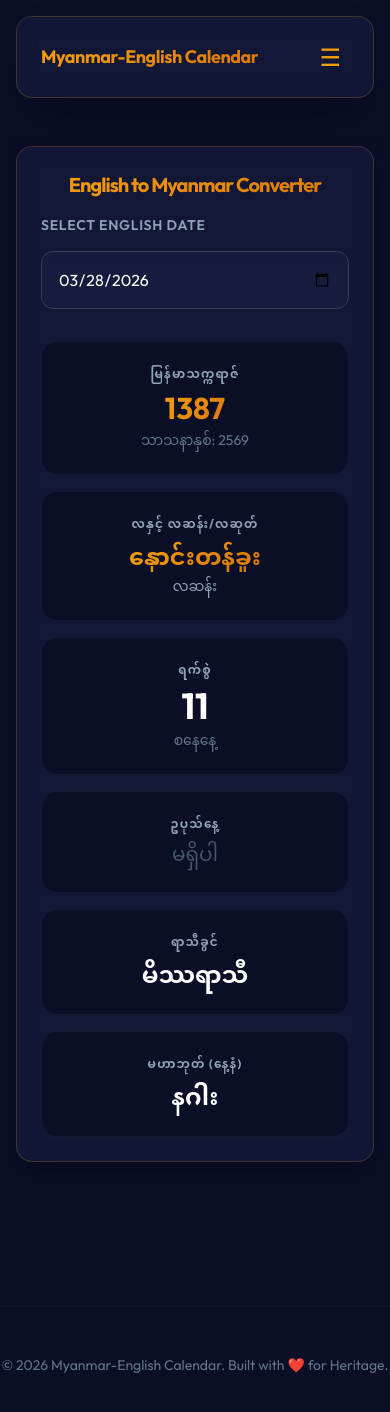
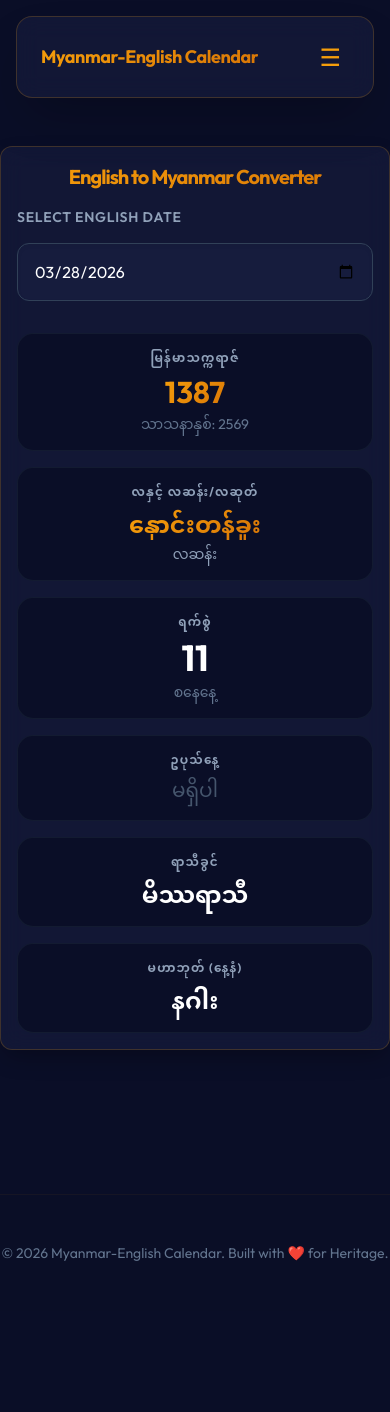
Before and after one commit to thawzinaung-2002/mm-eng-calendar, an Angular app: page /eng-to-myanmar in a window 390 px wide. Shown: the top 1412 px of the page. After the commit the page ends 1311 px from the top, so only its background shows below. Built offline with nearby package versions, Linux system fonts and the light colour scheme.

Commit message:
Full width of query and result section in normal calendar section

```diff
--- a/src/app/components/eng-to-mm/eng-to-mm.html
+++ b/src/app/components/eng-to-mm/eng-to-mm.html
@@ -1,4 +1,4 @@
-<div class="container mx-auto p-4 max-w-2xl">
+<div class="container mx-auto px-2 sm:px-4 py-4 max-w-2xl">
   <div class="card mb-8">
     <h1 class="text-xl sm:text-2xl md:text-3xl font-bold gold-text mb-4 md:mb-6 tracking-tighter sm:tracking-normal truncate text-center md:text-left">English to Myanmar Converter</h1>
 
@@ -13,25 +13,25 @@
     @if (mmDate()) {
       <div class="flex flex-col gap-6 animate-in fade-in slide-in-from-bottom-4 duration-500">
         <div class="grid grid-cols-1 md:grid-cols-2 gap-4">
-          <div class="bg-navy rounded-2xl p-6 border border-slate-800/50 flex flex-col items-center justify-center text-center">
+          <div class="bg-navy rounded-2xl p-4 md:p-6 border border-slate-800/50 flex flex-col items-center justify-center text-center">
             <span class="text-slate-400 text-xs uppercase tracking-widest mb-2 font-bold">မြန်မာသက္ကရာဇ်</span>
             <span class="text-3xl font-bold gold-text">{{ mmDate().my }}</span>
             <span class="text-sm text-slate-500 mt-1">သာသနာနှစ်: {{ mmDate().my + 1182 }}</span>
           </div>
 
-          <div class="bg-navy rounded-2xl p-6 border border-slate-800/50 flex flex-col items-center justify-center text-center">
+          <div class="bg-navy rounded-2xl p-4 md:p-6 border border-slate-800/50 flex flex-col items-center justify-center text-center">
             <span class="text-slate-400 text-xs uppercase tracking-widest mb-2 font-bold">လနှင့် လဆန်း/လဆုတ်</span>
             <span class="text-2xl font-bold gold-text font-myanmar">{{ mmDate().mm_name_my }}</span>
             <span class="text-sm text-slate-400 mt-1">{{ mmDate().mp_name_my }}</span>
           </div>
 
-          <div class="bg-navy rounded-2xl p-6 border border-slate-800/50 flex flex-col items-center justify-center text-center">
+          <div class="bg-navy rounded-2xl p-4 md:p-6 border border-slate-800/50 flex flex-col items-center justify-center text-center">
             <span class="text-slate-400 text-xs uppercase tracking-widest mb-2 font-bold">ရက်စွဲ</span>
             <span class="text-4xl font-black text-white">{{ mmDate().mf }}</span>
             <span class="text-sm text-slate-500 mt-1 font-myanmar">{{ mmDate().weekday_my }}နေ့</span>
           </div>
 
-          <div class="bg-navy rounded-2xl p-6 border border-slate-800/50 flex flex-col items-center justify-center text-center">
+          <div class="bg-navy rounded-2xl p-4 md:p-6 border border-slate-800/50 flex flex-col items-center justify-center text-center">
             <span class="text-slate-400 text-xs uppercase tracking-widest mb-2 font-bold">ဥပုသ်နေ့</span>
             @if (mmDate().sabbath) {
               <span class="text-xl font-bold text-accent animate-pulse">
@@ -43,12 +43,12 @@
           </div>
 
           <!-- Zodiac Sections -->
-          <div class="bg-navy rounded-2xl p-6 border border-slate-800/50 flex flex-col items-center justify-center text-center">
+          <div class="bg-navy rounded-2xl p-4 md:p-6 border border-slate-800/50 flex flex-col items-center justify-center text-center">
             <span class="text-slate-400 text-xs uppercase tracking-widest mb-2 font-bold">ရာသီခွင်</span>
             <span class="text-2xl font-bold text-white">{{ mmDate().rasi_my }}ရာသီ</span>
           </div>
 
-          <div class="bg-navy rounded-2xl p-6 border border-slate-800/50 flex flex-col items-center justify-center text-center">
+          <div class="bg-navy rounded-2xl p-4 md:p-6 border border-slate-800/50 flex flex-col items-center justify-center text-center">
             <span class="text-slate-400 text-xs uppercase tracking-widest mb-2 font-bold">မဟာဘုတ် (နေ့နံ)</span>
             <span class="text-2xl font-bold text-white">{{ mmDate().animal_sign_my }}</span>
           </div>
--- a/src/app/components/mm-to-eng/mm-to-eng.html
+++ b/src/app/components/mm-to-eng/mm-to-eng.html
@@ -1,4 +1,4 @@
-<div class="container mx-auto p-4 max-w-2xl">
+<div class="container mx-auto px-2 sm:px-4 py-4 max-w-2xl">
   <div class="card mb-8">
     <h1 class="text-xl sm:text-2xl md:text-3xl font-bold gold-text mb-4 md:mb-6 tracking-tighter sm:tracking-normal truncate text-center md:text-left">Myanmar to English Converter</h1>
 
@@ -45,7 +45,7 @@
 
     @if (mmDateTime() && engDate()) {
       <div class="flex flex-col gap-4 animate-in zoom-in duration-300">
-        <div class="bg-navy rounded-3xl p-8 border border-gold/20 flex flex-col items-center justify-center text-center shadow-2xl">
+        <div class="bg-navy rounded-2xl md:rounded-3xl p-4 md:p-8 border border-gold/20 flex flex-col items-center justify-center text-center shadow-2xl">
           <span class="text-slate-400 text-sm uppercase tracking-widest mb-4 font-bold">Gregorian Date</span>
 
           <div class="flex flex-col xl:flex-row items-center justify-center gap-8 w-full mb-8">
--- a/src/styles.css
+++ b/src/styles.css
@@ -67,6 +67,15 @@ body {
   transition: all 0.3s ease;
 }
 
+@media (max-width: 640px) {
+  .card {
+    padding: 1rem;
+    border-radius: 0.75rem;
+    margin-left: -0.5rem;
+    margin-right: -0.5rem;
+  }
+}
+
 .card:hover {
   border-color: rgba(245, 158, 11, 0.4);
   transform: translateY(-2px);
```
